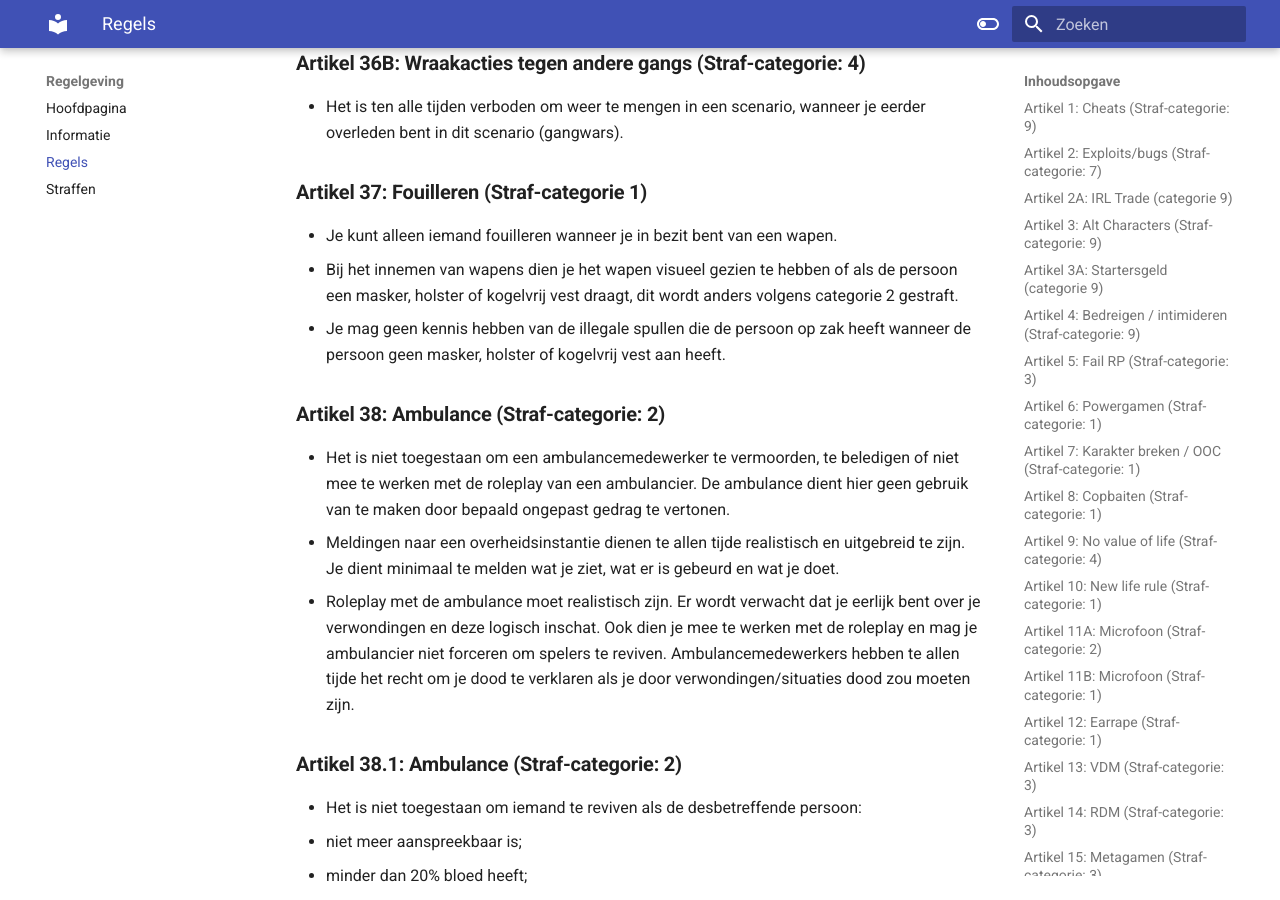
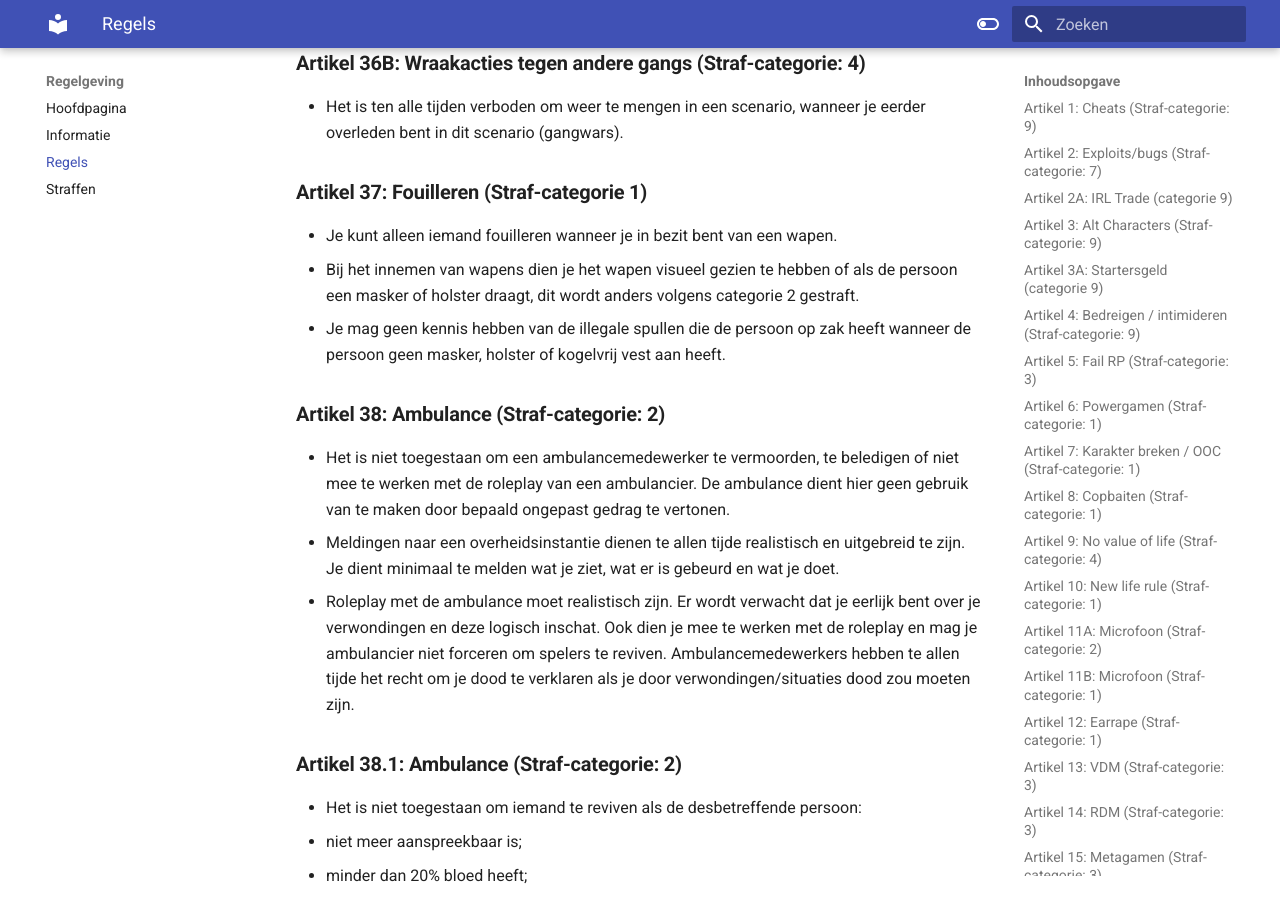
Before and after one commit to ZuiderVeenRP/apv, an MkDocs documentation site: the page built from docs/algemeen.md, in a window 1280 px wide and 900 px high, scrolled down 14627 px. Built offline with MkDocs 1.6.1 and Material for MkDocs 9.7.7, drawn with Linux system fonts in a browser that asks for light colours; comment, search, counter and statistics services are not loaded.

Commit message:
regel 37 bijgewerkt
kogelvrij vest stond er onduidelijk in vermeld in tegenstelling tot regel 34

```diff
--- a/docs/algemeen.md
+++ b/docs/algemeen.md
@@ -324,7 +324,7 @@
 
 ### **Artikel 37: Fouilleren (Straf-categorie 1)**
 - Je kunt alleen iemand fouilleren wanneer je in bezit bent van een wapen.
-- Bij het innemen van wapens dien je het wapen visueel gezien te hebben of als de persoon een masker, holster of kogelvrij vest draagt, dit wordt anders volgens categorie 2 gestraft.
+- Bij het innemen van wapens dien je het wapen visueel gezien te hebben of als de persoon een masker of holster draagt, dit wordt anders volgens categorie 2 gestraft.
 - Je mag geen kennis hebben van de illegale spullen die de persoon op zak heeft wanneer de persoon geen masker, holster of kogelvrij vest aan heeft.
 
 ### **Artikel 38: Ambulance (Straf-categorie: 2)**
```
